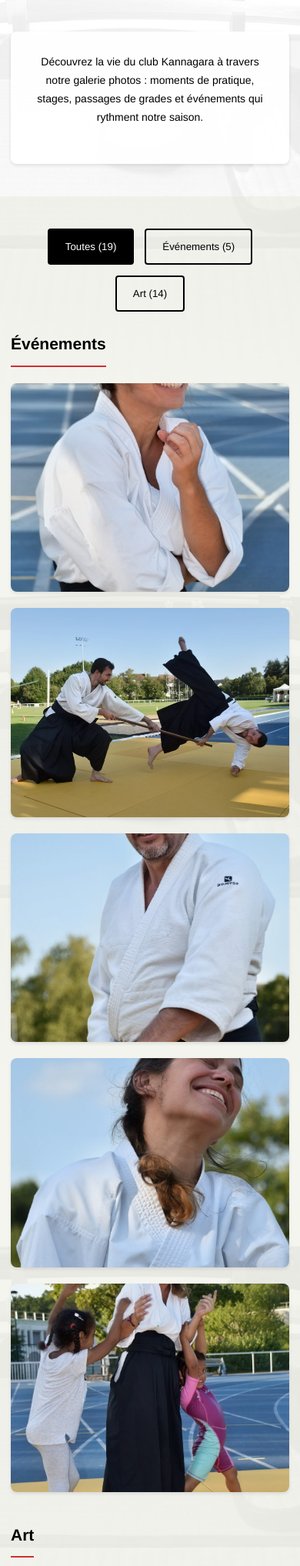
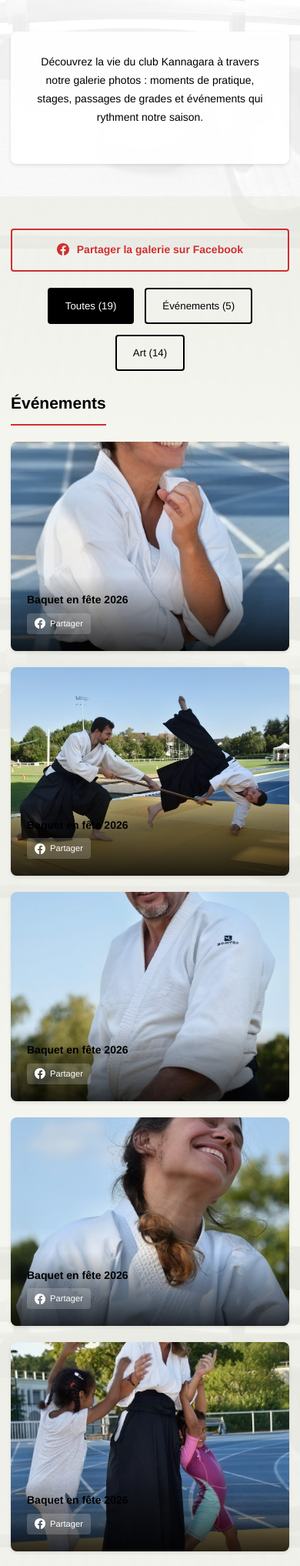
Before and after one commit to sebhuet/aikido-kannagara, a PHP site: page /galerie.php in a window 390 px wide. Shown: the part 205-2240 px from the top of the page at 77% size. Run offline with PHP 8.4, Linux system fonts and the light colour scheme.

Commit message:
Galerie : partage Facebook de la galerie et de chaque photo
Facebook ne partage pas une image, il partage une URL qu'il crawle pour y lire
les balises og:. La galerie n'avait aucun permalien par photo, et son og:image
était le LOGO du club : la partager affichait donc un logo, pas une photo.

- Bouton « Partager la galerie sur Facebook » en tête de page.
- Bouton « Partager » sur chaque photo, via un permalien galerie.php?photo=…
  Les balises og: (title, image, url) deviennent dynamiques : Facebook affiche
  la bonne photo en grand (twitter:card passe en summary_large_image).
- og:image par défaut = une vraie photo de la galerie, plus le logo.

Sécurité : le paramètre ?photo= est validé contre la liste réellement scannée.
Sans ça, on pouvait injecter une og:image arbitraire (site utilisé comme relais
d'image sur Facebook) ou pointer hors du dossier galerie. Remontée de
répertoire, URL externe et injection HTML sont rejetées.

Corrections révélées au passage
- Le bouton de partage est DANS l'item cliquable : un clic ouvrait aussi la
  lightbox. Le handler ignore désormais les clics venant du bouton.
- L'overlay (titre + partage) n'apparaissait qu'au :hover : sur mobile, sans
  souris, il était invisible donc inatteignable. Règle @media (hover: none)
  + :focus-within pour l'accès au clavier.
- Le scan des photos était dans le corps de page ; remonté dans un prélude, car
  le <head> en a besoin pour les og:. Il n'existe plus qu'une seule fois.
- La photo atteinte par un lien de partage est mise en évidence et amenée à
  l'écran.

Co-Authored-By: Claude Opus 4.8 (1M context) <noreply@anthropic.com>

```diff
--- a/htdocs/galerie.php
+++ b/htdocs/galerie.php
@@ -1,34 +1,142 @@
-<!DOCTYPE html>
+<?php
+require_once __DIR__ . '/includes/data.php';
+$club = club_data();
+$site = rtrim($club['url'], '/');
+
+// Catégories : slug (= nom du dossier) => label affiché.
+// Le slug doit rester en ASCII sans espace : il sert de segment d'URL.
+$categories = [
+    'cours'      => 'Cours',
+    'stages'     => 'Stages',
+    'grades'     => 'Passages de grades',
+    'evenements' => 'Événements',
+    'vie-club'   => 'Vie du club',
+    'art'        => 'Art',
+];
+
+$extensions = ['jpg', 'jpeg', 'png', 'gif', 'webp'];
+$galleryDir = __DIR__ . '/galerie';
+
+// Scan des photos, à plat (pas de sous-dossier).
+$gallery = [];
+$totalPhotos = 0;
+foreach ($categories as $slug => $label) {
+    $photos = [];
+    $dir = $galleryDir . '/' . $slug;
+    if (is_dir($dir)) {
+        foreach (scandir($dir) as $file) {
+            if (in_array(strtolower(pathinfo($file, PATHINFO_EXTENSION)), $extensions, true)) {
+                $photos[] = $file;
+            }
+        }
+        sort($photos);
+    }
+    $gallery[$slug] = $photos;
+    $totalPhotos += count($photos);
+}
+
+/** Chemin web d'une photo (encodé : espaces et accents sont fréquents dans les noms). */
+function galerie_src($slug, $photo)
+{
+    return 'galerie/' . rawurlencode($slug) . '/' . rawurlencode($photo);
+}
+
+/** Titre lisible dérivé du nom de fichier. */
+function galerie_titre($photo, $label)
+{
+    $titre = pathinfo($photo, PATHINFO_FILENAME);
+    $titre = preg_replace('/^IMG-\d{8}-WA\d+$/i', $label, $titre);
+    $titre = str_replace(['_', '-'], ' ', $titre);
+    // Enlever l'index de fin (« … 01 ») : il numérote le fichier, pas la photo
+    $titre = preg_replace('/\s+\d{1,3}$/', '', $titre);
+    return ucfirst(trim($titre));
+}
+
+/** Permalien partageable d'une photo. */
+function galerie_permalien($site, $slug, $photo)
+{
+    return $site . '/galerie.php?photo=' . urlencode($slug . '/' . $photo);
+}
+
+/**
+ * Lien de partage Facebook. Le « sharer » ne reçoit QUE l'URL : c'est Facebook qui
+ * va la crawler et lire ses balises og: — d'où l'importance de les rendre dynamiques.
+ */
+function partage_facebook($url)
+{
+    return 'https://www.facebook.com/sharer/sharer.php?u=' . urlencode($url);
+}
+
+// ---- Photo ciblée par un lien de partage (?photo=slug/fichier) ----
+// La valeur est comparée à la liste RÉELLEMENT scannée. Sans cette validation, on
+// pourrait injecter n'importe quelle og:image via l'URL et se servir du site comme
+// relais d'image sur Facebook (et lire des chemins hors du dossier galerie).
+$photoPartagee = null;
+$demande = $_GET['photo'] ?? '';
+if ($demande !== '') {
+    foreach ($gallery as $slug => $photos) {
+        foreach ($photos as $photo) {
+            if ($slug . '/' . $photo === $demande) {
+                $photoPartagee = ['slug' => $slug, 'photo' => $photo, 'label' => $categories[$slug]];
+                break 2;
+            }
+        }
+    }
+}
+
+// ---- Open Graph ----
+// Par défaut : la galerie entière. og:image doit être une VRAIE photo — une galerie
+// qui s'annonce sur Facebook avec le logo du club ne donne envie de rien.
+$ogUrl   = $site . '/galerie.php';
+$ogTitle = 'Galerie photos — ' . $club['name'];
+$ogDesc  = 'Cours, stages, passages de grades, événements et vie du club en images.';
+$ogImage = $club['logo'];
+foreach ($gallery as $slug => $photos) {
+    if ($photos) {
+        $ogImage = $site . '/' . galerie_src($slug, $photos[0]);
+        break;
+    }
+}
+
+if ($photoPartagee) {
+    $titrePartage = galerie_titre($photoPartagee['photo'], $photoPartagee['label']);
+    $ogUrl   = galerie_permalien($site, $photoPartagee['slug'], $photoPartagee['photo']);
+    $ogTitle = $titrePartage . ' — ' . $club['name'];
+    $ogDesc  = $photoPartagee['label'] . ' — galerie photos du club Aïkido Kannagara Guyancourt.';
+    $ogImage = $site . '/' . galerie_src($photoPartagee['slug'], $photoPartagee['photo']);
+}
+?><!DOCTYPE html>
 <html lang="fr">
 <head>
     <meta charset="UTF-8">
     <meta name="viewport" content="width=device-width, initial-scale=1.0">
 
     <!-- SEO Meta Tags -->
-    <title>Galerie Photos | Aïkido Kannagara Guyancourt</title>
-    <meta name="description" content="Découvrez la galerie photos du club Aïkido Kannagara Guyancourt : cours, stages, passages de grades et moments de vie du club à Guyancourt.">
-    <meta name="keywords" content="aïkido, aikido, Guyancourt, photos, galerie, stages, grades, cours, FFAB">
-    <meta name="author" content="Aïkido Kannagara Guyancourt">
+    <title><?= htmlspecialchars($ogTitle) ?></title>
+    <meta name="description" content="<?= htmlspecialchars($ogDesc) ?>">
+    <meta name="author" content="<?= htmlspecialchars($club['name']) ?>">
     <meta name="geo.region" content="FR-78">
     <meta name="geo.placename" content="Guyancourt">
     <meta name="geo.position" content="48.772739;2.065928">
     <meta name="ICBM" content="48.772739, 2.065928">
     <meta name="robots" content="index, follow">
-    <link rel="canonical" href="https://kannagara.fr/galerie.php">
+    <?php /* Canonical toujours la galerie : les URL ?photo= sont des variantes de partage,
+             pas des pages à indexer séparément. Facebook, lui, se fie à og:url. */ ?>
+    <link rel="canonical" href="<?= htmlspecialchars($site) ?>/galerie.php">
 
     <!-- Open Graph / Facebook -->
     <meta property="og:type" content="website">
-    <meta property="og:url" content="https://kannagara.fr/galerie.php">
-    <meta property="og:title" content="Galerie Photos - Aïkido Kannagara Guyancourt">
-    <meta property="og:description" content="Découvrez la galerie photos du club Aïkido Kannagara Guyancourt : cours, stages, passages de grades et vie du club.">
-    <meta property="og:image" content="https://kannagara.fr/images/logo-kannagara.jpg">
+    <meta property="og:url" content="<?= htmlspecialchars($ogUrl) ?>">
+    <meta property="og:title" content="<?= htmlspecialchars($ogTitle) ?>">
+    <meta property="og:description" content="<?= htmlspecialchars($ogDesc) ?>">
+    <meta property="og:image" content="<?= htmlspecialchars($ogImage) ?>">
     <meta property="og:locale" content="fr_FR">
 
     <!-- Twitter Card -->
-    <meta name="twitter:card" content="summary">
-    <meta name="twitter:title" content="Galerie Photos - Aïkido Kannagara Guyancourt">
-    <meta name="twitter:description" content="Découvrez la galerie photos du club Aïkido Kannagara Guyancourt.">
-    <meta name="twitter:image" content="https://kannagara.fr/images/logo-kannagara.jpg">
+    <meta name="twitter:card" content="summary_large_image">
+    <meta name="twitter:title" content="<?= htmlspecialchars($ogTitle) ?>">
+    <meta name="twitter:description" content="<?= htmlspecialchars($ogDesc) ?>">
+    <meta name="twitter:image" content="<?= htmlspecialchars($ogImage) ?>">
 
     <!-- Styles -->
     <link rel="stylesheet" href="css/style.css">
@@ -132,8 +240,48 @@
             transition: transform 0.3s ease;
         }
 
-        .gallery-item:hover .gallery-item__overlay {
+        .gallery-item:hover .gallery-item__overlay,
+        .gallery-item:focus-within .gallery-item__overlay {
             transform: translateY(0);
+        }
+
+        /* Tactile : sans souris, pas de :hover. Sans cette règle, le titre et le bouton
+           de partage resteraient invisibles — donc inatteignables — sur mobile. */
+        @media (hover: none) {
+            .gallery-item__overlay {
+                transform: translateY(0);
+            }
+        }
+
+        .gallery-item__share {
+            display: inline-flex;
+            align-items: center;
+            gap: 6px;
+            margin-top: 0.35rem;
+            padding: 4px 10px;
+            border-radius: 4px;
+            background: rgba(255, 255, 255, 0.18);
+            color: white;
+            font-size: 0.8rem;
+            text-decoration: none;
+            transition: background 0.2s ease;
+        }
+
+        .gallery-item__share:hover,
+        .gallery-item__share:focus {
+            background: #1877f2; /* bleu Facebook */
+            color: white;
+        }
+
+        .gallery-share svg {
+            vertical-align: text-bottom;
+            margin-right: 6px;
+        }
+
+        /* Photo atteinte via un lien de partage : on la met en évidence */
+        .gallery-item--ciblee {
+            outline: 3px solid var(--color-accent);
+            outline-offset: 3px;
         }
 
         .gallery-item__title {
@@ -280,46 +428,20 @@
     <!-- Galerie dynamique -->
     <section class="section section--alt">
         <div class="container">
-            <?php
-            // Catégories : slug (= nom du dossier) => label affiché.
-            // Le slug doit rester en ASCII sans espace : il sert de segment d'URL.
-            $categories = [
-                'cours'       => 'Cours',
-                'stages'      => 'Stages',
-                'grades'      => 'Passages de grades',
-                'evenements'  => 'Événements',
-                'vie-club'    => 'Vie du club',
-                'art'         => 'Art',
-            ];
+            <?php /* Le scan des photos et les helpers sont dans le prélude (en tête du
+                     fichier) : le <head> en a besoin pour les balises og:. */ ?>
+            <?php if ($totalPhotos > 0): ?>
+                <!-- Partager la galerie entière -->
+                <div class="text-center" style="margin-bottom: var(--spacing-lg);">
+                    <a class="btn btn--outline gallery-share"
+                       href="<?= htmlspecialchars(partage_facebook($site . '/galerie.php')) ?>"
+                       target="_blank" rel="noopener"
+                       aria-label="Partager la galerie sur Facebook">
+                        <svg width="16" height="16" viewBox="0 0 24 24" fill="currentColor" aria-hidden="true"><path d="M24 12.07C24 5.4 18.63 0 12 0S0 5.4 0 12.07C0 18.1 4.39 23.1 10.13 24v-8.44H7.08v-3.49h3.05V9.41c0-3.02 1.79-4.69 4.53-4.69 1.31 0 2.68.24 2.68.24v2.97h-1.51c-1.49 0-1.96.93-1.96 1.89v2.25h3.33l-.53 3.49h-2.8V24C19.61 23.1 24 18.1 24 12.07z"/></svg>
+                        Partager la galerie sur Facebook
+                    </a>
+                </div>
 
-            $galleryDir = __DIR__ . '/galerie';
-            $extensions = ['jpg', 'jpeg', 'png', 'gif', 'webp'];
-
-            // Scanner les images par catégorie
-            $gallery = [];
-            $totalPhotos = 0;
-            foreach ($categories as $slug => $label) {
-                $dir = $galleryDir . '/' . $slug;
-                $photos = [];
-                if (is_dir($dir)) {
-                    $files = scandir($dir);
-                    foreach ($files as $file) {
-                        $ext = strtolower(pathinfo($file, PATHINFO_EXTENSION));
-                        if (in_array($ext, $extensions)) {
-                            $photos[] = $file;
-                        }
-                    }
-                    sort($photos);
-                }
-                $gallery[$slug] = $photos;
-                $totalPhotos += count($photos);
-            }
-
-            // N'afficher les filtres que s'il y a des photos
-            $categoriesWithPhotos = array_filter($gallery, fn($p) => count($p) > 0);
-            ?>
-
-            <?php if ($totalPhotos > 0): ?>
                 <!-- Filtres -->
                 <div class="gallery-filters" role="group" aria-label="Filtrer les photos">
                     <button class="gallery-filter active" data-filter="all">Toutes (<?= $totalPhotos ?>)</button>
@@ -338,24 +460,30 @@
                     <h2 class="gallery-section__title"><?= $label ?></h2>
                     <div class="gallery-grid">
                         <?php foreach ($gallery[$slug] as $photo):
-                            // rawurlencode : sans ça, un fichier contenant un espace ou un
-                            // accent (photo d'appareil, dossier « événement »…) casse l'image.
-                            $src = 'galerie/' . rawurlencode($slug) . '/' . rawurlencode($photo);
-                            $name = pathinfo($photo, PATHINFO_FILENAME);
-                            // Titre lisible : remplacer tirets/underscores, enlever préfixes type IMG-20211122-WA
-                            $title = preg_replace('/^IMG-\d{8}-WA\d+$/i', $label, $name);
-                            $title = str_replace(['_', '-'], ' ', $title);
-                            // Enlever l'index de fin (« … 01 ») : il numérote le fichier, pas la photo
-                            $title = preg_replace('/\s+\d{1,3}$/', '', $title);
-                            $title = ucfirst(trim($title));
+                            $src       = galerie_src($slug, $photo);
+                            $title     = galerie_titre($photo, $label);
+                            $permalien = galerie_permalien($site, $slug, $photo);
+                            $ciblee    = $photoPartagee
+                                && $photoPartagee['slug'] === $slug
+                                && $photoPartagee['photo'] === $photo;
                         ?>
-                        <div class="gallery-item" data-category="<?= $slug ?>">
+                        <div class="gallery-item<?= $ciblee ? ' gallery-item--ciblee' : '' ?>"
+                             data-category="<?= $slug ?>"
+                             data-photo="<?= htmlspecialchars($slug . '/' . $photo) ?>">
                             <img src="<?= htmlspecialchars($src) ?>"
                                  alt="<?= htmlspecialchars($title . ' — Aïkido Kannagara Guyancourt') ?>"
                                  class="gallery-item__image"
                                  loading="lazy">
                             <div class="gallery-item__overlay">
                                 <h3 class="gallery-item__title"><?= htmlspecialchars($title) ?></h3>
+                                <a class="gallery-item__share"
+                                   href="<?= htmlspecialchars(partage_facebook($permalien)) ?>"
+                                   target="_blank" rel="noopener"
+                                   title="Partager cette photo sur Facebook"
+                                   aria-label="Partager la photo « <?= htmlspecialchars($title) ?> » sur Facebook">
+                                    <svg width="14" height="14" viewBox="0 0 24 24" fill="currentColor" aria-hidden="true"><path d="M24 12.07C24 5.4 18.63 0 12 0S0 5.4 0 12.07C0 18.1 4.39 23.1 10.13 24v-8.44H7.08v-3.49h3.05V9.41c0-3.02 1.79-4.69 4.53-4.69 1.31 0 2.68.24 2.68.24v2.97h-1.51c-1.49 0-1.96.93-1.96 1.89v2.25h3.33l-.53 3.49h-2.8V24C19.61 23.1 24 18.1 24 12.07z"/></svg>
+                                    Partager
+                                </a>
                             </div>
                         </div>
                         <?php endforeach; ?>
@@ -440,12 +568,21 @@
                 if (img) {
                     var idx = allImages.length;
                     allImages.push({ src: img.src, caption: title ? title.textContent : '' });
-                    item.addEventListener('click', function() {
+                    item.addEventListener('click', function(e) {
+                        // Le bouton de partage est DANS l'item cliquable : sans ce garde-fou,
+                        // cliquer « Partager » ouvrirait la lightbox en plus d'aller sur Facebook.
+                        if (e.target.closest('.gallery-item__share')) return;
                         currentIndex = idx;
                         showLightbox();
                     });
                 }
             });
+
+            // Arrivée depuis un lien de partage (?photo=…) : amener la photo à l'écran.
+            var ciblee = document.querySelector('.gallery-item--ciblee');
+            if (ciblee) {
+                ciblee.scrollIntoView({ behavior: 'smooth', block: 'center' });
+            }
 
             function showLightbox() {
                 lightboxImg.src = allImages[currentIndex].src;
```
